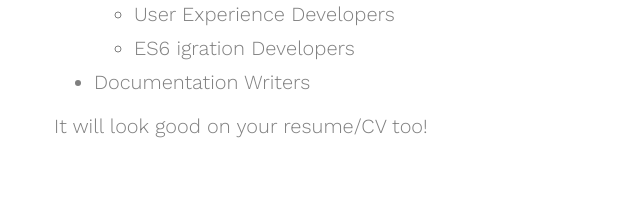
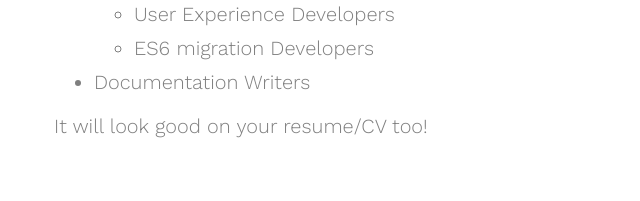
Before and after one commit to MARIE-js/marie-js.github.io, a plain HTML site: page careers.html in a window 1280 px wide. Shown: the part 968-1169 px from the top of the page, 16-656 px from the left. Drawn offline with nearby package versions, Linux system fonts and the light colour scheme; files whose address does not match are found by name.

Commit message:
fixing spelling mistake

```diff
--- a/careers.html
+++ b/careers.html
@@ -102,7 +102,7 @@
 									<li>Developers</li>
 									<ul>
 										<li>User Experience Developers</li>
-										<li>ES6 igration Developers</li>
+										<li>ES6 migration Developers</li>
 									</ul>
 									<li>Documentation Writers</li>
 							</ul>
```
